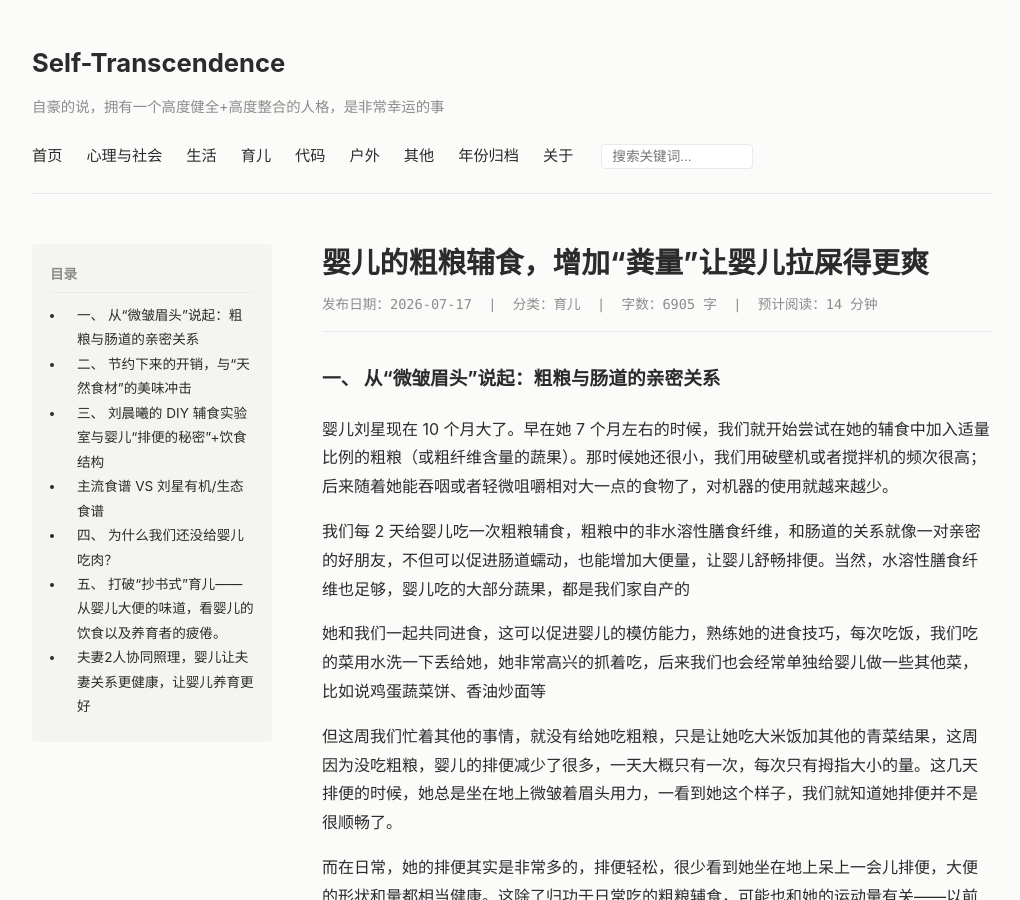
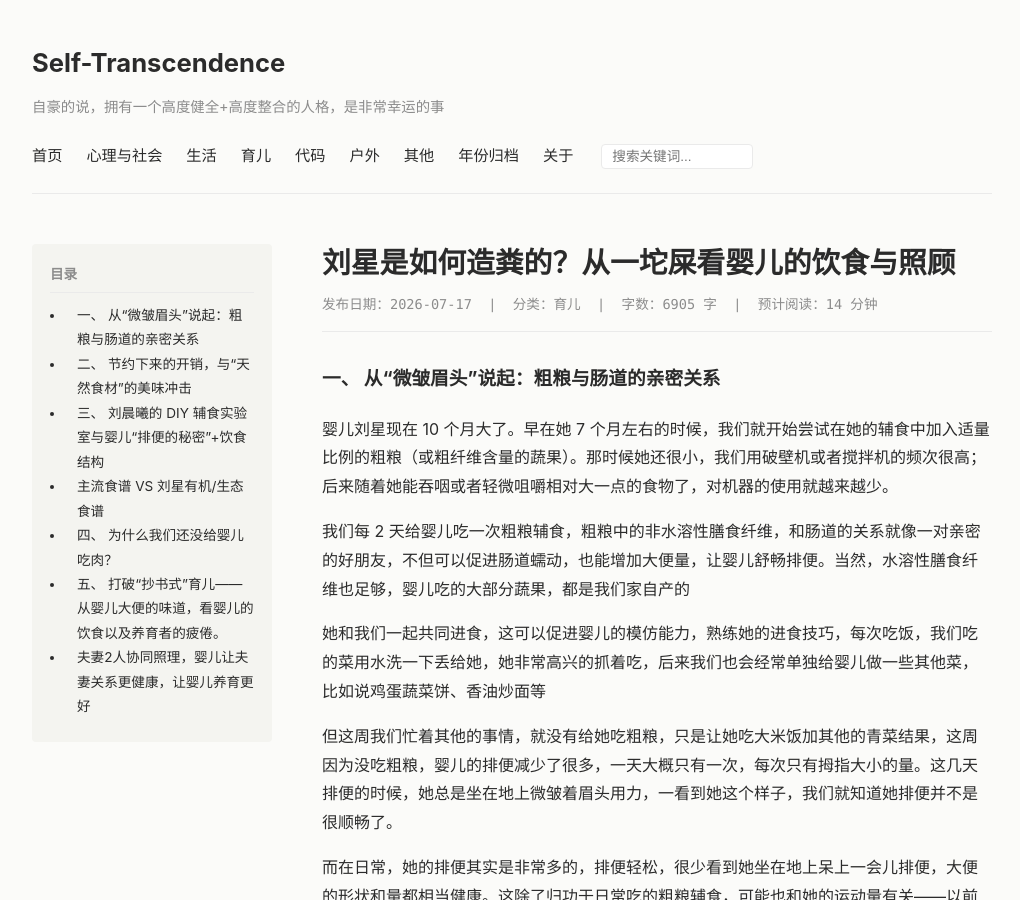
Before and after one commit to Natural-system/self-transcendence, a Jekyll site: the page built from _posts/2026-07-17-刘星是如何造粪的？从一坨屎看婴儿的饮食与照顾.md, in a window 1280 px wide and 900 px high. Shown: the whole window, without its empty margins (128-1148 px from the left). Built offline with Jekyll 4.4.1, drawn with Linux system fonts in a browser that asks for light colours; comment, search, counter and statistics services are not loaded.

Commit message:
修改文章标题

```diff
--- a/_posts/2026-07-17-婴儿的粗粮辅食，增加“粪量”让婴儿拉屎得更爽.md
+++ b/_posts/2026-07-17-刘星是如何造粪的？从一坨屎看婴儿的饮食与照顾.md
@@ -1,6 +1,6 @@
 ---
 layout: post
-title: "婴儿的粗粮辅食，增加“粪量”让婴儿拉屎得更爽"
+title: "刘星是如何造粪的？从一坨屎看婴儿的饮食与照顾"
 date: 2026-07-17
 categories: 育儿
 ---
```
